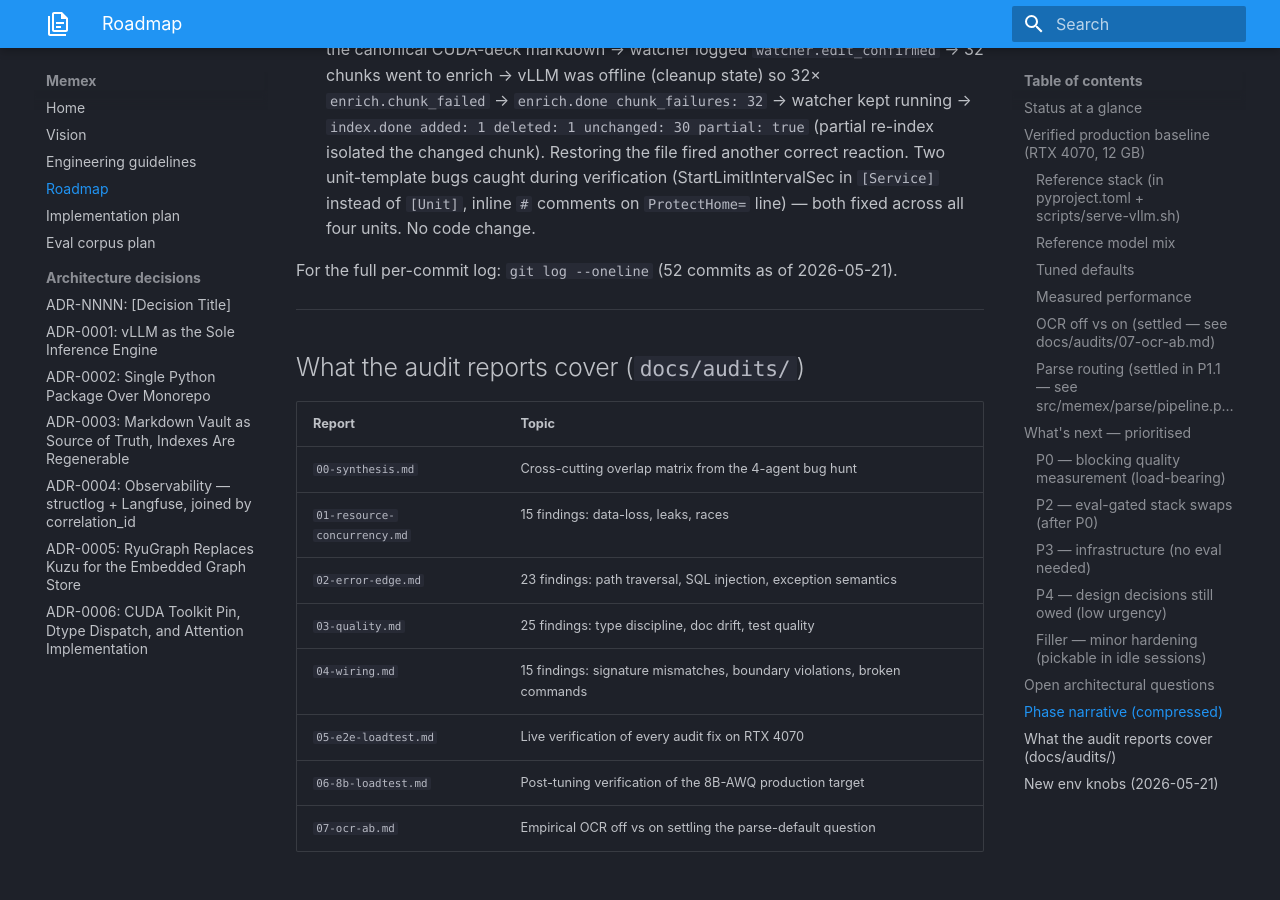
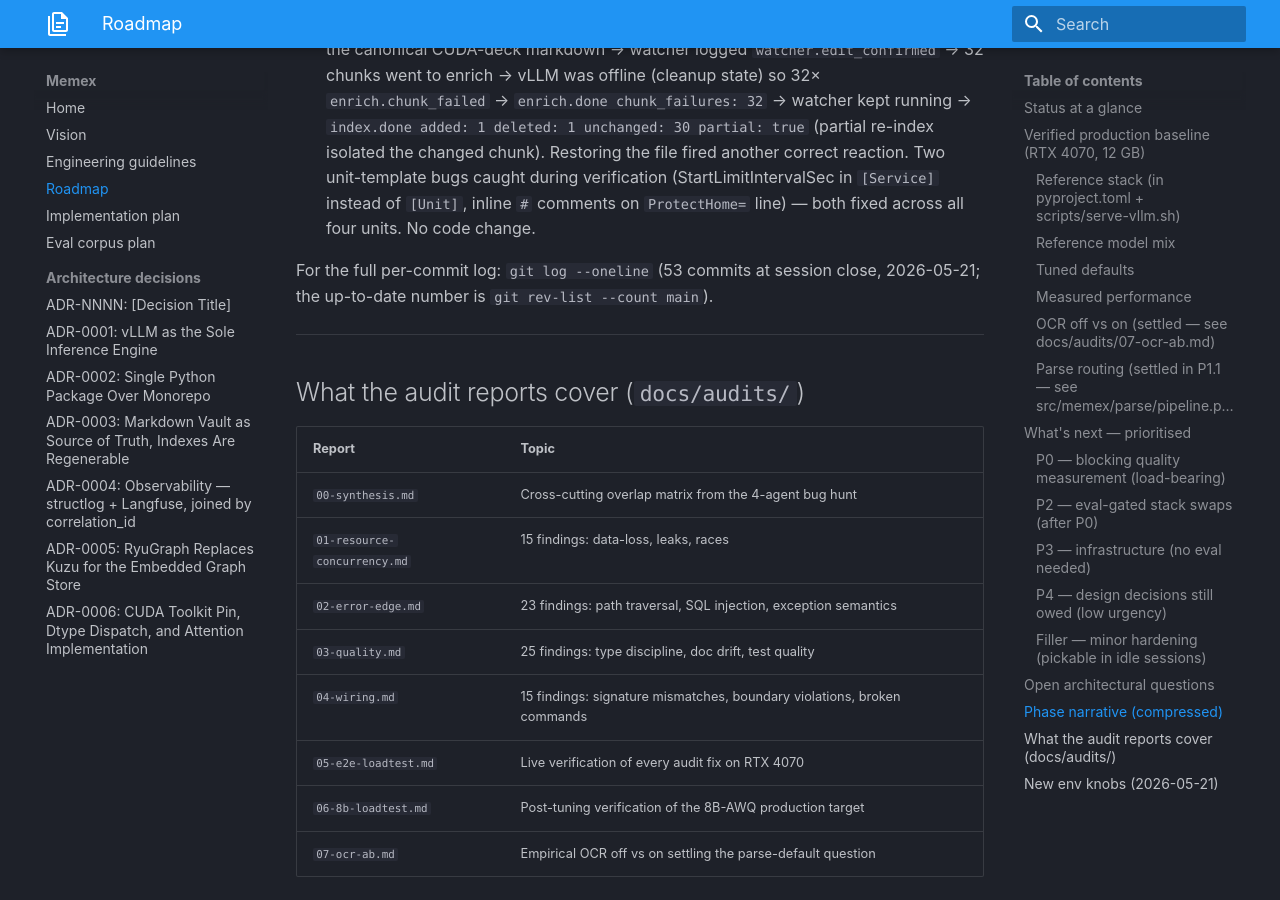
Before and after one commit to Zenetusken/memex, an MkDocs documentation site: the page built from docs/ROADMAP.md, in a window 1280 px wide and 900 px high, scrolled down 10233 px. Built offline with MkDocs 1.6.1 and Material for MkDocs 9.7.7, drawn with Linux system fonts in a browser that asks for light colours; some of the changed text lies outside the part shown.

Commit message:
docs/ROADMAP: post-merge count bump + future-proof the count tracker
PR #1 (cleanup/p3.2-suite-finalization → main, rebase-merged at
c795b30) added one commit, taking the canonical count from 52 to
53. Updated both spots that previously said 52.

Also switched the wording from a static number to a "measure with
git rev-list --count main" pointer alongside the number, so the
next session doesn't have to chase the counter when commits land.
Future drift is now self-correcting via the explicit measurement
recipe.

Memory file index (MEMORY.md, in the user's auto-memory area, not
in this repo) bumped to reflect the same — kept at 53 + with the
post-merge "PR #1 rebase-merged" milestone.

No code; pure docs maintenance.

Co-Authored-By: Claude Opus 4.7 <noreply@anthropic.com>

```diff
--- a/docs/ROADMAP.md
+++ b/docs/ROADMAP.md
@@ -29,7 +29,7 @@ The blueprint in [`IMPLEMENTATION-PLAN.md`](IMPLEMENTATION-PLAN.md) is the archi
 | **FU3.2.2** | **`memex upgrade` CLI** — one-shot pull + sync + restart-installed-units | ✅ **Shipped + live-verified** (2026-05-21) |
 | **FU3.2.3** | **`memex-vault-backup.timer`** — nightly encrypted restic snapshots | ✅ **Shipped + live-verified** (2026-05-21) |
 
-**File count:** 83 Python files in `src/memex/` + `tests/` + `scripts/`, all parse-clean. 7 ADRs. 8 audit reports under `docs/audits/`. 52 commits on `main` (public at `github.com/Zenetusken/memex`).
+**File count:** 83 Python files in `src/memex/` + `tests/` + `scripts/`, all parse-clean. 7 ADRs. 8 audit reports under `docs/audits/`. 53 commits on `main` (public at `github.com/Zenetusken/memex`); the canonical count is `git rev-list --count main`.
 
 **Test suite:** 144/144 green on the reference rig (141 pre-existing + 3 rerank-dispatch unit tests). Linux + pyseccomp; 5 tests skip on Windows.
 
@@ -178,7 +178,7 @@ Detailed per-phase log lives in git history + `docs/audits/`. The compressed ver
 - **FU3.2.1 — `Type=notify` readiness gate for vLLM** (2026-05-21): `scripts/serve-vllm.sh` gained a backgrounded sidecar that polls `/v1/models` and calls `systemd-notify --ready --status="…"` on the first 2xx; `memex-vllm.service` switched from `Type=simple` to `Type=notify` + `NotifyAccess=all`. `systemctl --user start memex-vllm` now blocks until vLLM is genuinely serving (~31 s measured), so `After=memex-vllm.service` on downstream units (web, MCP, watcher) is a real readiness gate. Live-verified: full-stack cold boot returned after 32 s with **zero Connection-refused logs** in any downstream unit's journal — and a watcher reaction triggered immediately afterward fired clean `extract_entities@v1` + `extract_citations@v1` model calls against vLLM. The sidecar no-ops when `$NOTIFY_SOCKET` is unset, so Pattern B (manual) and Pattern C (`memex daemon start`) are unaffected.
 - **P3.2 — Daemon templates** (2026-05-21): three waves. (1) vLLM unit + plist + deploy guides. (2) `memex-web.service` + `memex-mcp.service` (+ matching plists/env) so the full stack boots together. (3) `memex-watch.service` (+ plist + env) for the vault file-watcher that re-enriches + re-indexes on canonical-markdown edits. Web + MCP + watcher all carry soft `Wants=memex-vllm.service` — they cluster but degrade gracefully if vLLM is down (search/get_document/list_documents work LLM-less; only `/ask` and enrich need vLLM). The wave-3 live verification was the most thorough: appended a line to the canonical CUDA-deck markdown → watcher logged `watcher.edit_confirmed` → 32 chunks went to enrich → vLLM was offline (cleanup state) so 32× `enrich.chunk_failed` → `enrich.done chunk_failures: 32` → watcher kept running → `index.done added: 1 deleted: 1 unchanged: 30 partial: true` (partial re-index isolated the changed chunk). Restoring the file fired another correct reaction. Two unit-template bugs caught during verification (StartLimitIntervalSec in `[Service]` instead of `[Unit]`, inline `#` comments on `ProtectHome=` line) — both fixed across all four units. No code change.
 
-For the full per-commit log: `git log --oneline` (52 commits as of 2026-05-21).
+For the full per-commit log: `git log --oneline` (53 commits at session close, 2026-05-21; the up-to-date number is `git rev-list --count main`).
 
 ---
 
```
